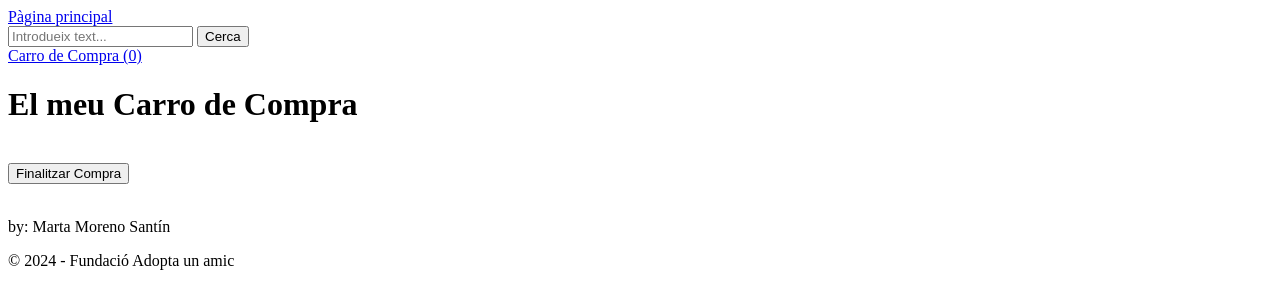
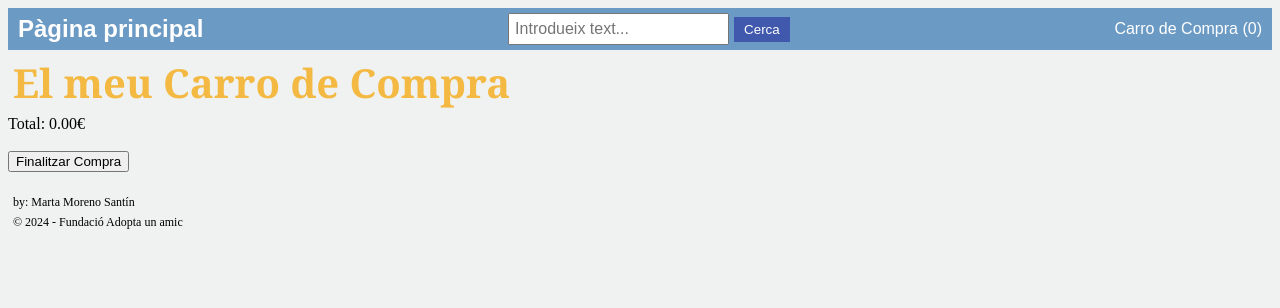
Before and after one commit to 23-marta/projecte-final-curs, a plain HTML site: page carro.html in a window 1280 px wide. Drawn offline with Linux system fonts and the light colour scheme; the site is published under a folder, as on GitHub Pages, so addresses that start at the root find nothing.

Commit message:
Update relative path

```diff
--- a/carro.html
+++ b/carro.html
@@ -4,7 +4,7 @@
     <meta charset="UTF-8" />
     <meta name="viewport" content="width=device-width, initial-scale=1.0" />
     <title>Carro de la Compra</title>
-    <link href="/styles/carro.css" rel="stylesheet" />
+    <link href="./styles/carro.css" rel="stylesheet" />
   </head>
 
   <body>
@@ -44,6 +44,6 @@
       <p class="final">by: Marta Moreno Santín</p>
       <p class="final">© 2024 - Fundació Adopta un amic</p>
     </footer>
-    <script src="/scripts/carro.js"></script>
+    <script src="./scripts/carro.js"></script>
   </body>
 </html>
```
Also changed, not shown: index.html (+2 -2 lines), producte.html (+1 -1 lines).
